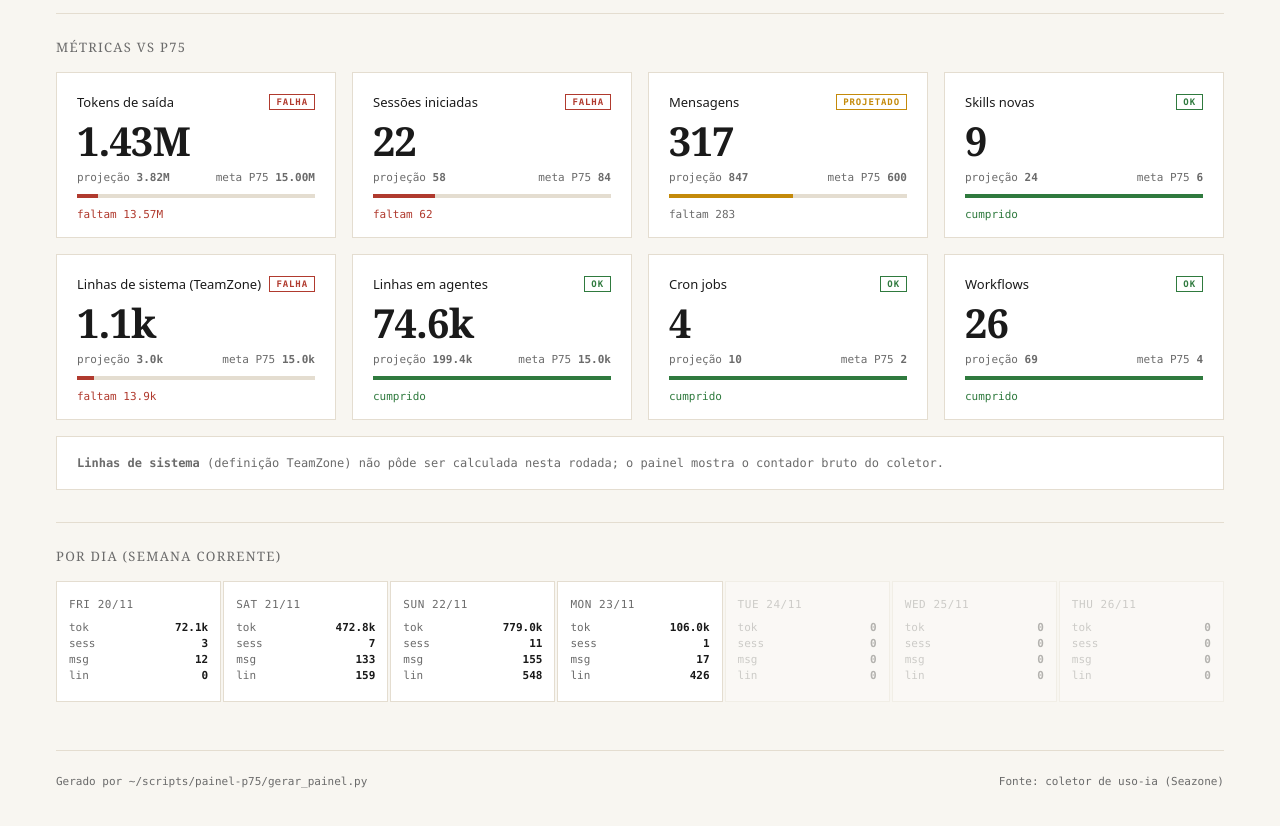
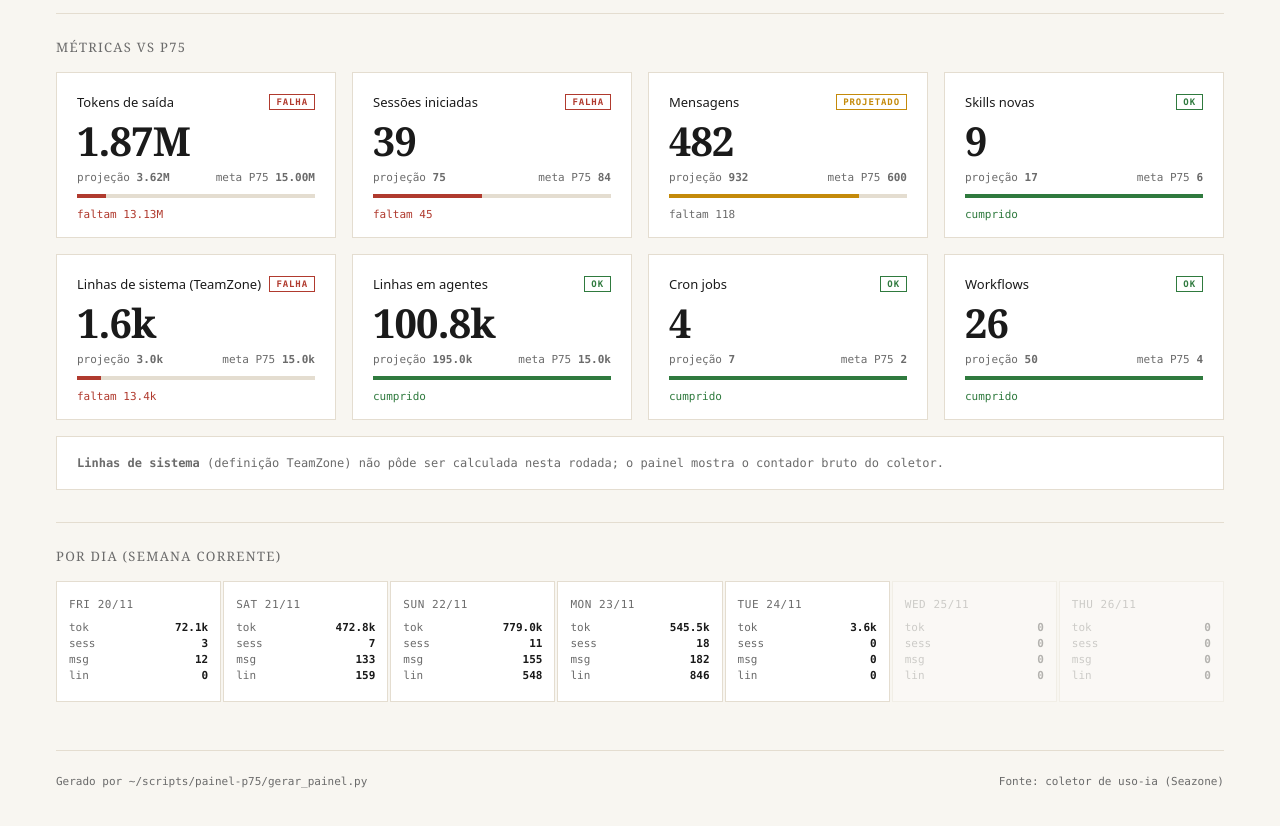
Before and after one commit to raayeoliveira/painel-p75, a plain HTML site: page index.html in a window 1280 px wide. Shown: the part 360-1186 px from the top of the page. Drawn offline with Linux system fonts and the light colour scheme.

Commit message:
atualiza painel P75 2026-11-24 07:51
Co-authored-by: Claude Opus 4.7 (1M context) <noreply@anthropic.com>

```diff
--- a/index.html
+++ b/index.html
@@ -69,7 +69,7 @@
     <div class="meta">
       <div>Rayanne Oliveira · BackOffice Franquias</div>
       <div>Semana 2026-W48 · 20/11 17h → 27/11 17h</div>
-      <div>Atualizado 23/11/2026 07:50 · 37% da semana rodado</div>
+      <div>Atualizado 24/11/2026 07:51 · 51% da semana rodado</div>
     </div>
   </header>
 
@@ -91,39 +91,39 @@
             <h3>Tokens de saída</h3>
             <span class="selo-falha">FALHA</span>
           </header>
-          <div class="numero">1.43M</div>
+          <div class="numero">1.87M</div>
           <div class="legenda">
-            <span>projeção <strong>3.82M</strong></span>
+            <span>projeção <strong>3.62M</strong></span>
             <span>meta P75 <strong>15.00M</strong></span>
           </div>
-          <div class="barra"><div class="preencher" style="width:9%"></div></div>
-          <div class="gap">faltam 13.57M</div>
+          <div class="barra"><div class="preencher" style="width:12%"></div></div>
+          <div class="gap">faltam 13.13M</div>
         </article>
         <article class="card falha">
           <header>
             <h3>Sessões iniciadas</h3>
             <span class="selo-falha">FALHA</span>
           </header>
-          <div class="numero">22</div>
+          <div class="numero">39</div>
           <div class="legenda">
-            <span>projeção <strong>58</strong></span>
+            <span>projeção <strong>75</strong></span>
             <span>meta P75 <strong>84</strong></span>
           </div>
-          <div class="barra"><div class="preencher" style="width:26%"></div></div>
-          <div class="gap">faltam 62</div>
+          <div class="barra"><div class="preencher" style="width:46%"></div></div>
+          <div class="gap">faltam 45</div>
         </article>
         <article class="card projetado">
           <header>
             <h3>Mensagens</h3>
             <span class="selo-projetado">PROJETADO</span>
           </header>
-          <div class="numero">317</div>
+          <div class="numero">482</div>
           <div class="legenda">
-            <span>projeção <strong>847</strong></span>
+            <span>projeção <strong>932</strong></span>
             <span>meta P75 <strong>600</strong></span>
           </div>
-          <div class="barra"><div class="preencher" style="width:52%"></div></div>
-          <div class="gap">faltam 283</div>
+          <div class="barra"><div class="preencher" style="width:80%"></div></div>
+          <div class="gap">faltam 118</div>
         </article>
         <article class="card ok">
           <header>
@@ -132,7 +132,7 @@
           </header>
           <div class="numero">9</div>
           <div class="legenda">
-            <span>projeção <strong>24</strong></span>
+            <span>projeção <strong>17</strong></span>
             <span>meta P75 <strong>6</strong></span>
           </div>
           <div class="barra"><div class="preencher" style="width:100%"></div></div>
@@ -143,22 +143,22 @@
             <h3>Linhas de sistema (TeamZone)</h3>
             <span class="selo-falha">FALHA</span>
           </header>
-          <div class="numero">1.1k</div>
+          <div class="numero">1.6k</div>
           <div class="legenda">
             <span>projeção <strong>3.0k</strong></span>
             <span>meta P75 <strong>15.0k</strong></span>
           </div>
-          <div class="barra"><div class="preencher" style="width:7%"></div></div>
-          <div class="gap">faltam 13.9k</div>
+          <div class="barra"><div class="preencher" style="width:10%"></div></div>
+          <div class="gap">faltam 13.4k</div>
         </article>
         <article class="card ok">
           <header>
             <h3>Linhas em agentes</h3>
             <span class="selo-ok">OK</span>
           </header>
-          <div class="numero">74.6k</div>
+          <div class="numero">100.8k</div>
           <div class="legenda">
-            <span>projeção <strong>199.4k</strong></span>
+            <span>projeção <strong>195.0k</strong></span>
             <span>meta P75 <strong>15.0k</strong></span>
           </div>
           <div class="barra"><div class="preencher" style="width:100%"></div></div>
@@ -171,7 +171,7 @@
           </header>
           <div class="numero">4</div>
           <div class="legenda">
-            <span>projeção <strong>10</strong></span>
+            <span>projeção <strong>7</strong></span>
             <span>meta P75 <strong>2</strong></span>
           </div>
           <div class="barra"><div class="preencher" style="width:100%"></div></div>
@@ -184,7 +184,7 @@
           </header>
           <div class="numero">26</div>
           <div class="legenda">
-            <span>projeção <strong>69</strong></span>
+            <span>projeção <strong>50</strong></span>
             <span>meta P75 <strong>4</strong></span>
           </div>
           <div class="barra"><div class="preencher" style="width:100%"></div></div>
@@ -223,14 +223,14 @@
         </div>
         <div class="dia ativo">
           <div class="dia-rotulo">mon 23/11</div>
-          <div class="dia-metrica"><span>tok</span><strong>106.0k</strong></div>
-          <div class="dia-metrica"><span>sess</span><strong>1</strong></div>
-          <div class="dia-metrica"><span>msg</span><strong>17</strong></div>
-          <div class="dia-metrica"><span>lin</span><strong>426</strong></div>
+          <div class="dia-metrica"><span>tok</span><strong>545.5k</strong></div>
+          <div class="dia-metrica"><span>sess</span><strong>18</strong></div>
+          <div class="dia-metrica"><span>msg</span><strong>182</strong></div>
+          <div class="dia-metrica"><span>lin</span><strong>846</strong></div>
         </div>
-        <div class="dia vazio">
+        <div class="dia ativo">
           <div class="dia-rotulo">tue 24/11</div>
-          <div class="dia-metrica"><span>tok</span><strong>0</strong></div>
+          <div class="dia-metrica"><span>tok</span><strong>3.6k</strong></div>
           <div class="dia-metrica"><span>sess</span><strong>0</strong></div>
           <div class="dia-metrica"><span>msg</span><strong>0</strong></div>
           <div class="dia-metrica"><span>lin</span><strong>0</strong></div>
```
